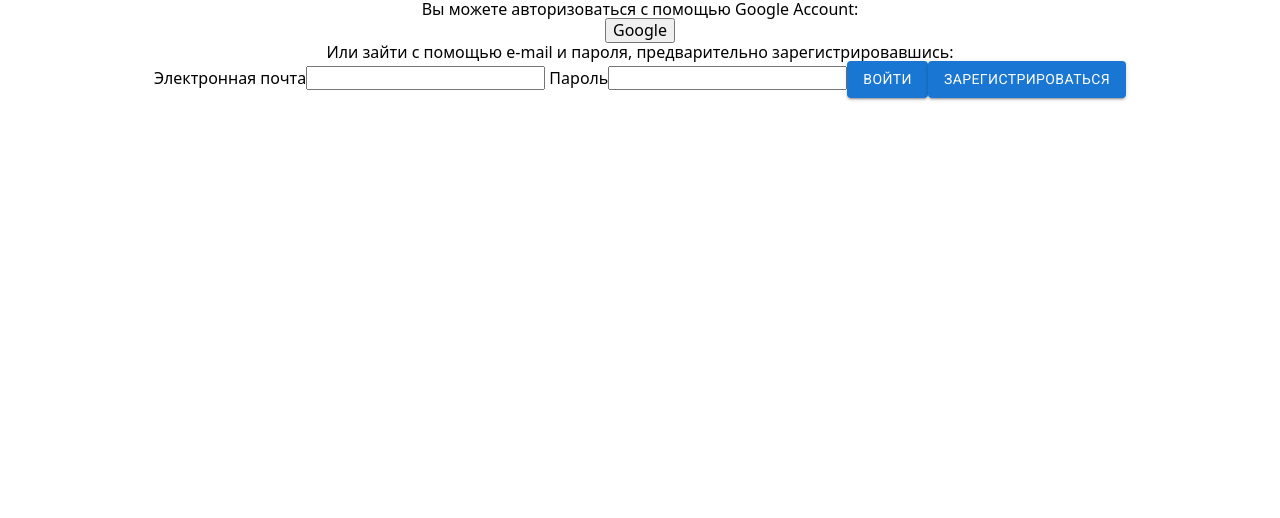
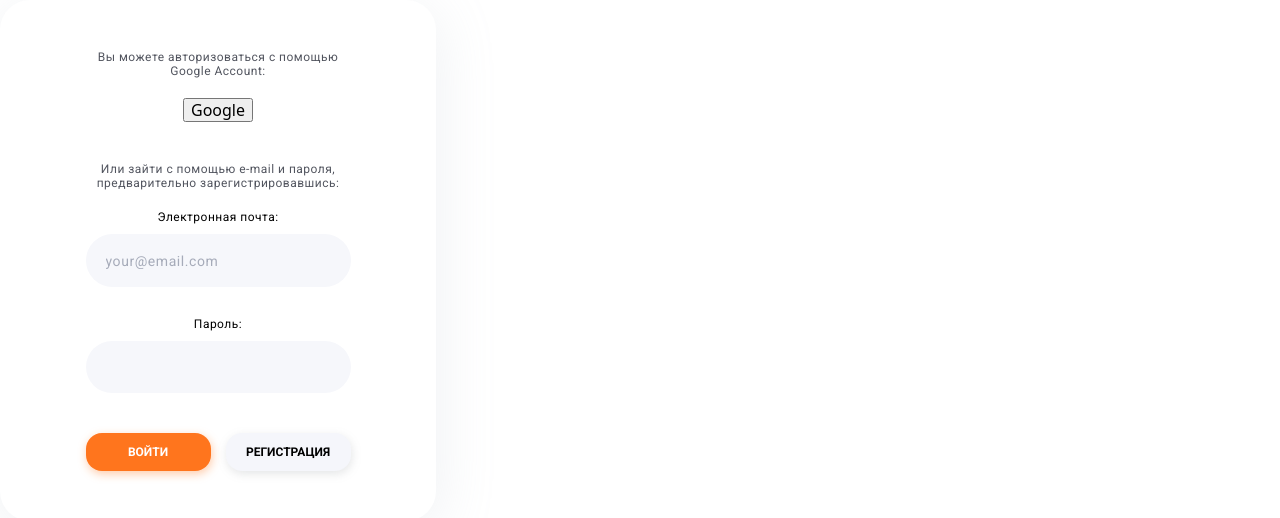
Before and after one commit to iuriibilonog/react-project, a React (Create React App) app: page / in a window 1280 px wide. Shown: the top 518 px of the page. Built offline with nearby package versions, Linux system fonts and the light colour scheme.

Commit message:
add logic for auth

```diff
--- a/src/components/Auth/Auth.jsx
+++ b/src/components/Auth/Auth.jsx
@@ -1,21 +1,135 @@
-import Button from '@mui/material/Button';
+import { useState } from 'react';
+import { useDispatch } from 'react-redux';
+import { register } from '../../redux/auth/auth-operations';
+import s from './Auth.module.css';
+
+
 
 const Authorization = () => {
+
+  const dispatch = useDispatch();
+
+  const [name, setName] = useState('');
+  const [email, setEmail] = useState('');
+  const [password, setPassword] = useState('');
+  const [isLoginType, setIsLoginType] = useState(true);
+
+
+  const handleOnChange = e => {
+    const { name, value } = e.target;
+
+    switch (name) {
+      case 'name': return setName(value);
+      case 'email':
+        return setEmail(value);
+      case 'password':
+        return setPassword(value);
+      default:
+        return;
+    }
+  };
+
+
+
+  const toggleIsLoginType = (e) => {
+
+      isLoginType ? setIsLoginType(false) : setIsLoginType(true)
+      console.log('LoginTypeAfterClick -->', isLoginType)
+
+
+  }
+
+
+
+  const handleOnSubmit = e => {
+
+    e.preventDefault();
+    if (!isLoginType) {
+      dispatch(register({ email, password }))
+      console.log('Сабмит формы Регистрация')
+
+
+    }
+    else if(isLoginType){
+      dispatch(register({email, password }))
+      console.log('Сабмит формы Логин')
+
+    }
+  }
+
   return (
-    <div>
-      <p>Вы можете авторизоваться с помощью Google Account:</p>
-      <button type='button'>Google</button>
-      <p>Или зайти с помощью e-mail и пароля, предварительно зарегистрировавшись:</p>
-      <label> Электронная почта
-        <input type="text" />
-      </label>
-      <label> Пароль
-        <input type="pasword" />
-      </label>
-      <Button variant="contained">Войти</Button>
-      <Button variant="contained">Зарегистрироваться</Button>
+    <div className={s.auth}>
+      <div className={s.authWrapper}>
+        <p className={s.authText}>Вы можете авторизоваться с помощью Google Account:</p>
+        <button className={s.googleBtn} type="button">
+          Google
+        </button>
+        <p className={s.authText}>
+          Или зайти с помощью e-mail и пароля, предварительно зарегистрировавшись:
+        </p>
+        <form className={s.authForm} onSubmit={handleOnSubmit}>
+          <div className={s.inputsWrapper}>
+            {!isLoginType && <>
+            <label htmlFor="authName" className={s.inputTitle}>
+              {' '}
+              Имя:
+            </label>
+            <input
+              className={s.authInput}
+              type="text"
+              name="name"
+              value={name}
+              id="authName"
+                placeholder="Имя"
+
+              onChange={handleOnChange}
+            />
+            </>}
+
+            <label htmlFor="authMail" className={s.inputTitle}>
+              {' '}
+              Электронная почта:
+            </label>
+            <input
+              className={s.authInput}
+              type="text"
+              name="email"
+              value={email}
+              id="authMail"
+              placeholder="your@email.com"
+              required
+              onChange={handleOnChange}
+            />
+            <label htmlFor="authPassword" className={s.inputTitle}>
+              {' '}
+              Пароль:
+            </label>
+            <input
+              className={s.authInput}
+              type="password"
+              name="password"
+              value={password}
+              id="authPassword"
+              required
+              onChange={handleOnChange}
+            />
+          </div>
+          {isLoginType ? <div className={s.authLoginBtnsWrapper}>
+
+            <button className={s.authBtn + ' ' + s.authBtnActive} type="submit">Войти</button>
+            <button className={s.authBtn} type="button" onClick={toggleIsLoginType} >Регистрация</button>
+
+            </div> : <div className={s.authAuthBtnsWrapper}>
+
+            <button className={s.authBtn + ' ' + s.authBtnActive} type="submit">Регистрация</button>
+            <button className={s.authBtn} type="button" onClick={toggleIsLoginType} >Войти</button>
+
+            </div>}
+        </form>
+
+      </div>
     </div>
-  )
-}
+  );
+};
 
 export default Authorization;
--- a/src/components/Auth/Auth.module.css
+++ b/src/components/Auth/Auth.module.css
@@ -0,0 +1,104 @@
+.auth {
+  width: 436px;
+  padding-top: 50px;
+  padding-bottom: 50px;
+  background-color: #ffffff;
+  box-shadow: 0px 10px 60px rgba(170, 178, 197, 0.2);
+  border-radius: 30px;
+}
+
+.authWrapper {
+  margin: 0 auto;
+  width: 265px;
+}
+
+.authText {
+  font-family: Roboto;
+  font-style: normal;
+  font-weight: normal;
+  font-size: 12px;
+  line-height: 14px;
+  letter-spacing: 0.04em;
+
+  color: #52555f;
+  margin-bottom: 20px;
+}
+
+.googleBtn {
+  display: block;
+  margin: 0 auto;
+  margin-bottom: 40px;
+}
+
+.inputTitle {
+  display: block;
+  font-family: Roboto;
+  font-style: normal;
+  font-weight: normal;
+  font-size: 12px;
+  line-height: 14px;
+  letter-spacing: 0.04em;
+  color: #000000;
+  margin-bottom: 10px;
+}
+
+.authInput {
+  width: 265px;
+  background: #f6f7fb;
+  border-radius: 30px;
+  padding-top: 17px;
+  padding-bottom: 17px;
+  padding-left: 20px;
+  border: none;
+}
+
+.authInput::placeholder {
+  font-family: Roboto;
+  font-style: normal;
+  font-weight: normal;
+  font-size: 14px;
+  line-height: 16px;
+  letter-spacing: 0.04em;
+
+  color: #a6abb9;
+}
+
+.authInput:hover,
+.authInput:focus {
+  outline: 2px solid #ff751d;
+}
+
+.inputsWrapper input:not(:last-child) {
+  margin-bottom: 30px;
+}
+
+.inputsWrapper {
+  margin-bottom: 40px;
+}
+
+.authBtn {
+  font-style: normal;
+  font-weight: bold;
+  font-size: 12px;
+  line-height: 14px;
+  text-transform: uppercase;
+  width: 125px;
+  padding-top: 12px;
+  padding-bottom: 12px;
+  border-radius: 16px;
+  border: none;
+  background: #f5f6fb;
+  font-family: Roboto;
+  filter: drop-shadow(1px 3px 5px rgba(82, 85, 95, 0.15));
+  cursor: pointer;
+}
+
+.authBtn:nth-child(1) {
+  margin-right: 15px;
+}
+
+.authBtn.authBtnActive {
+  color: white;
+  background: #ff751d;
+  filter: drop-shadow(1px 3px 5px rgba(255, 107, 8, 0.35));
+}
--- a/src/index.js
+++ b/src/index.js
@@ -1,22 +1,22 @@
-import React from "react";
-import ReactDOM from "react-dom";
-import { Provider } from "react-redux";
-import { BrowserRouter } from "react-router-dom";
-import { PersistGate } from "redux-persist/integration/react";
-import { store, persistor } from "./redux/store";
-import "modern-normalize/modern-normalize.css";
-import "./index.css";
-import App from "./App";
+import React from 'react';
+import ReactDOM from 'react-dom';
+import { Provider } from 'react-redux';
+import { BrowserRouter } from 'react-router-dom';
+import { PersistGate } from 'redux-persist/integration/react';
+import { store, persistor } from './redux/store';
+import 'modern-normalize/modern-normalize.css';
+import './index.css';
+import App from './App';
 
 ReactDOM.render(
   <React.StrictMode>
-    {/* <Provider store={store}>
-      <PersistGate loading={null} persistor={persistor}> */}
-    <BrowserRouter>
-      <App />
-    </BrowserRouter>
-    {/* </PersistGate>
-    </Provider> */}
+    <Provider store={store}>
+      <PersistGate loading={null} persistor={persistor}>
+        <BrowserRouter>
+          <App />
+        </BrowserRouter>
+      </PersistGate>
+    </Provider>
   </React.StrictMode>,
-  document.getElementById("root")
+  document.getElementById('root'),
 );
--- /dev/null
+++ b/src/redux/auth/auth-operations.js
@@ -0,0 +1,14 @@
+import { createAsyncThunk } from '@reduxjs/toolkit';
+import { AddUser, token } from '../../services/api';
+
+export const register = createAsyncThunk('auth/register', async credentials => {
+  try {
+    console.log(credentials);
+    const { data } = await AddUser(credentials);
+    console.log(data);
+    token.set(data.token);
+    return data;
+  } catch (error) {
+    alert(error.message);
+  }
+});
--- /dev/null
+++ b/src/redux/auth/auth-slice.js
@@ -0,0 +1,20 @@
+import { createSlice } from '@reduxjs/toolkit';
+import { register } from './auth-operations';
+
+const initialState = {
+  user: { name: null, email: null, password: null },
+  token: null,
+};
+
+const authSlice = createSlice({
+  name: 'auth',
+  initialState,
+  extraReducers: {
+    [register.fulfilled](state, action) {
+      state.user = action.payload.user;
+      state.token = action?.payload?.token;
+    },
+  },
+});
+
+export default authSlice.reducer;
--- a/src/redux/store.js
+++ b/src/redux/store.js
@@ -1,28 +1,35 @@
-// import { configureStore } from "@reduxjs/toolkit";
-// import storage from "redux-persist/lib/storage";
-// import {
-//   persistReducer,
-//   persistStore,
-//   FLUSH,
-//   REHYDRATE,
-//   PAUSE,
-//   PERSIST,
-//   PURGE,
-//   REGISTER,
-// } from "redux-persist";
+import { configureStore } from '@reduxjs/toolkit';
+import authReduser from './auth/auth-slice';
+import storage from 'redux-persist/lib/storage';
+import {
+  persistReducer,
+  persistStore,
+  FLUSH,
+  REHYDRATE,
+  PAUSE,
+  PERSIST,
+  PURGE,
+  REGISTER,
+} from 'redux-persist';
 
-// export const store = configureStore({
-//   reducer: {
-//     auth: null,
-//     transactions: null,
-//   },
+const authPersistConfig = {
+  key: 'auth',
+  storage,
+  whitelist: ['token'],
+};
 
-//   middleware: (getDefaultMiddleware) =>
-//     getDefaultMiddleware({
-//       serializableCheck: {
-//         ignoredActions: [FLUSH, REHYDRATE, PAUSE, PERSIST, PURGE, REGISTER],
-//       },
-//     }),
-// });
+export const store = configureStore({
+  reducer: {
+    auth: persistReducer(authPersistConfig, authReduser),
+    // transactions: null,
+  },
 
-// export const persistor = persistStore(store);
+  middleware: getDefaultMiddleware =>
+    getDefaultMiddleware({
+      serializableCheck: {
+        ignoredActions: [FLUSH, REHYDRATE, PAUSE, PERSIST, PURGE, REGISTER],
+      },
+    }),
+});
+
+export const persistor = persistStore(store);
--- a/src/services/api.js
+++ b/src/services/api.js
@@ -0,0 +1,17 @@
+import axios from 'axios';
+
+axios.defaults.baseURL = 'https://kapusta-backend.goit.global';
+
+export const token = {
+  set(token) {
+    axios.defaults.headers.common.Authorization = `Bearer ${token}`;
+  },
+  unset() {
+    axios.defaults.headers.common.Authorization = '';
+  },
+};
+
+export const AddUser = async user => {
+  return axios.post('/auth/register', user);
+};
+export const LoginUser = async user => axios.post('/auth/login', user);
```
